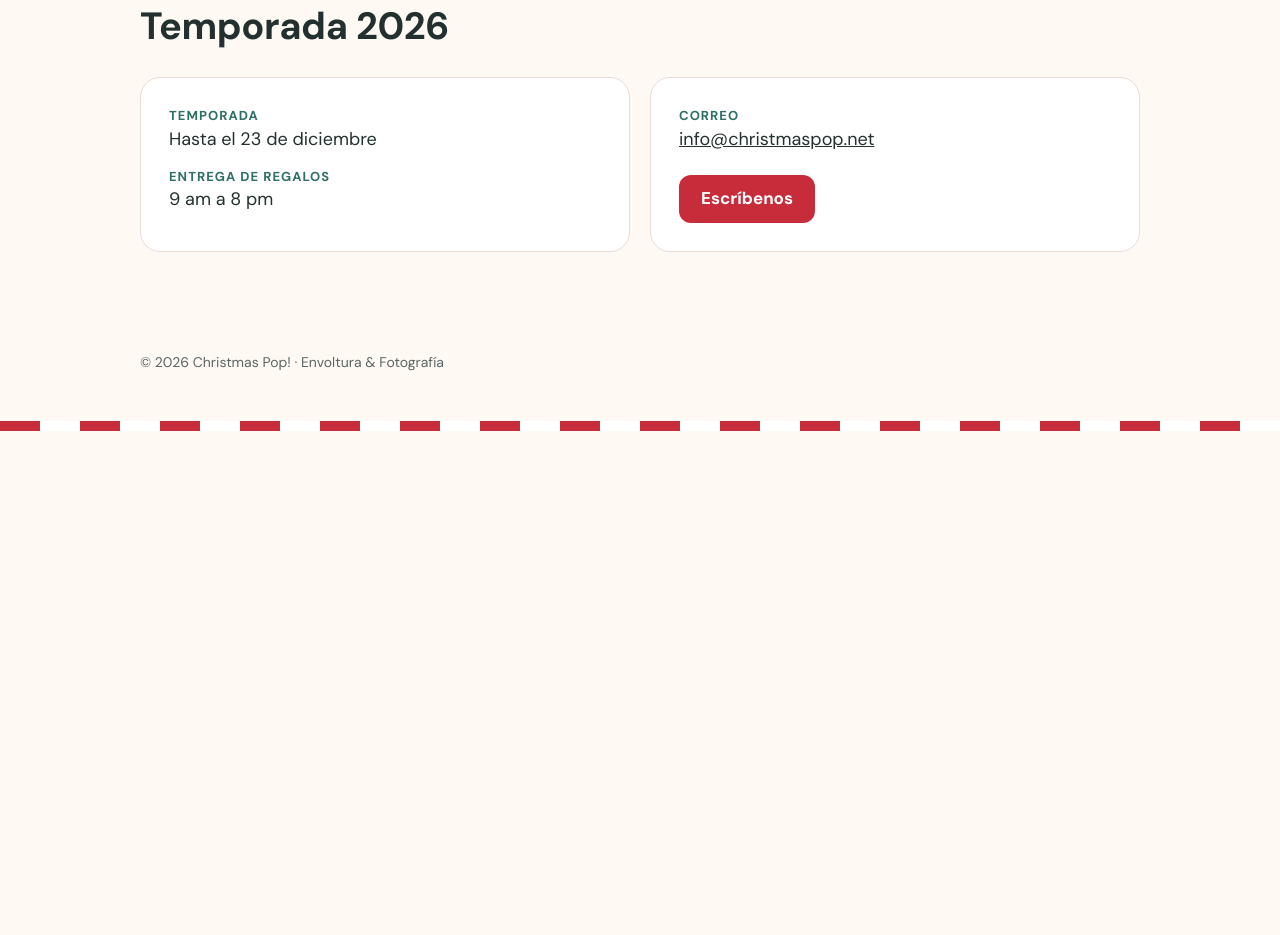
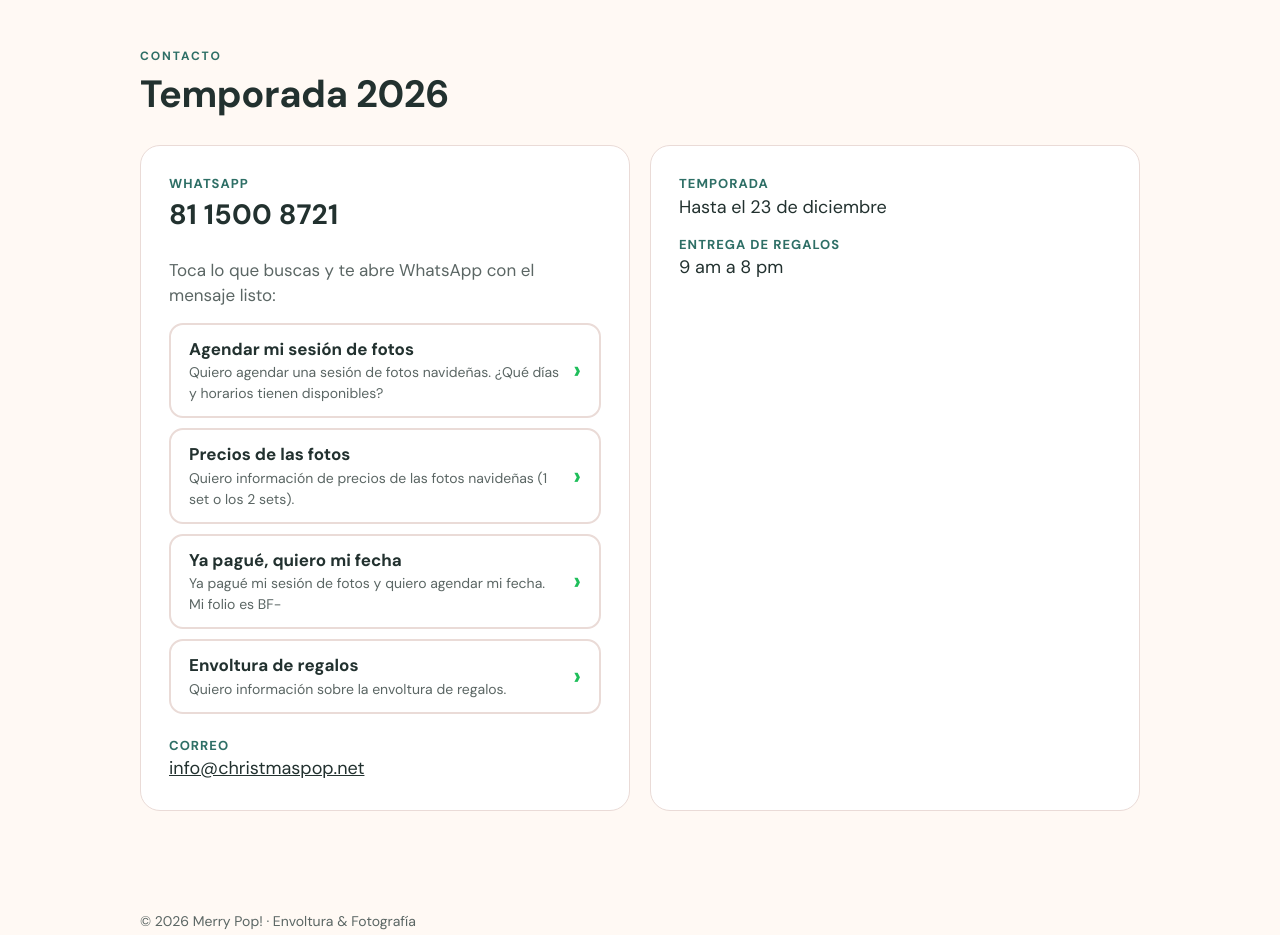
Before and after one commit to losfrijolesmonterrey-bit/christmaspop-web, a plain HTML site: page index.html in a window 1280 px wide. Shown: the part 1808-2743 px from the top of the page. Before the commit the page ends 2239 px from the top, so only its background shows below. Drawn offline with Linux system fonts and the light colour scheme.

Commit message:
Merry Pop! en la landing y WhatsApp +52 81 1500 8721 con mensajes prellenados (agendar fotos, precios, ya pagué, envoltura) y botón flotante
Co-Authored-By: Claude Opus 5.5 <noreply@anthropic.com>
Claude-Session: https://claude.ai/code/session_01Umqbqnzeyf1DQcSaWD13ho

```diff
--- a/index.html
+++ b/index.html
@@ -3,9 +3,9 @@
 <head>
 <meta charset="utf-8">
 <meta name="viewport" content="width=device-width, initial-scale=1">
-<title>Christmas Pop!</title>
+<title>Merry Pop!</title>
 <meta name="description" content="Envoltura de regalos y fotos navideñas. Deja tus regalos, nosotros los envolvemos y te los guardamos hasta Navidad.">
-<meta property="og:title" content="Christmas Pop! · Envoltura & Fotografía">
+<meta property="og:title" content="Merry Pop! · Envoltura & Fotografía">
 <meta property="og:description" content="Envolvemos tus regalos y te tomamos la foto navideña de la familia.">
 <link rel="preconnect" href="https://fonts.googleapis.com">
 <link rel="stylesheet" href="https://fonts.googleapis.com/css2?family=Dancing+Script:wght@700&family=DM+Sans:opsz,wght@9..40,400;9..40,500;9..40,700&display=swap">
@@ -88,7 +88,19 @@ dl{display:grid;gap:14px}
 dt{font-size:13px;font-weight:700;color:var(--teal);letter-spacing:.08em;text-transform:uppercase}
 dd{font-size:18px}
 
-footer{padding:36px 0 48px;color:var(--muted);font-size:14px}
+.wa{background:#25D366;color:#073B1D}
+.btn.wa:hover{background:#1EBE5A}
+.btn.wa svg{width:22px;height:22px;margin-right:10px;flex:0 0 22px}
+.wa-big{display:flex;align-items:center;gap:16px;flex-wrap:wrap;margin-bottom:22px}
+.wa-big .num{font-size:28px;font-weight:700;letter-spacing:.01em;text-decoration:none}
+.chips{display:grid;gap:10px}
+.chip{display:flex;align-items:center;justify-content:space-between;gap:12px;min-height:56px;padding:12px 18px;border:2px solid var(--line);border-radius:14px;background:#fff;text-decoration:none;font-weight:700}
+.chip:hover{border-color:#25D366}
+.chip small{display:block;font-weight:400;color:var(--muted);font-size:14px}
+.chip::after{content:"›";font-size:26px;color:#1EBE5A;line-height:1}
+.fab{position:fixed;right:18px;bottom:18px;z-index:9;display:flex;align-items:center;gap:10px;background:#25D366;color:#073B1D;font-weight:700;text-decoration:none;border-radius:999px;padding:14px 20px 14px 16px;box-shadow:0 8px 24px rgba(0,0,0,.22)}
+.fab svg{width:26px;height:26px}
+footer{padding:36px 0 96px;color:var(--muted);font-size:14px}
 footer .wrap{display:flex;justify-content:space-between;gap:16px;flex-wrap:wrap}
 
 @media (max-width:760px){
@@ -106,10 +118,11 @@ footer .wrap{display:flex;justify-content:space-between;gap:16px;flex-wrap:wrap}
 
 <header>
   <div class="wrap">
-    <a class="logo" href="#">Christmas Pop!<small>ENVOLTURA &amp; FOTOGRAFÍA</small></a>
+    <a class="logo" href="#">Merry Pop!<small>ENVOLTURA &amp; FOTOGRAFÍA</small></a>
     <nav>
       <a href="#servicios">Servicios</a>
       <a href="#visitanos">Contacto</a>
+      <a href="https://wa.me/528115008721?text=Hola%20Merry%20Pop%21%20Quiero%20informaci%C3%B3n%20de%20las%20fotos%20navide%C3%B1as." target="_blank" rel="noopener" style="color:#1A8F47;font-weight:700">WhatsApp</a>
     </nav>
   </div>
 </header>
@@ -121,7 +134,7 @@ footer .wrap{display:flex;justify-content:space-between;gap:16px;flex-wrap:wrap}
       <h1>Tú compras.<br>Nosotros lo dejamos <em>listo para Navidad.</em></h1>
       <p>Envolvemos tus regalos mientras sigues de compras y, si quieres, te los guardamos hasta Navidad para que nadie en casa los descubra. Aprovecha y llévate la foto navideña de la familia en nuestros sets.</p>
       <div class="btns">
-        <a class="btn pri" href="#visitanos">Contáctanos</a>
+        <a class="btn wa" href="https://wa.me/528115008721?text=Hola%20Merry%20Pop%21%20Quiero%20informaci%C3%B3n%20de%20las%20fotos%20navide%C3%B1as." target="_blank" rel="noopener"><svg viewBox="0 0 24 24" aria-hidden="true"><path fill="currentColor" d="M12 2a10 10 0 0 0-8.6 15.1L2 22l5-1.3A10 10 0 1 0 12 2zm0 18.2c-1.5 0-3-.4-4.3-1.2l-.3-.2-3 .8.8-2.9-.2-.3A8.2 8.2 0 1 1 12 20.2zm4.5-6.1c-.2-.1-1.5-.7-1.7-.8-.2-.1-.4-.1-.6.1l-.8 1c-.1.2-.3.2-.5.1-.7-.3-2.1-.9-3.2-2.6-.2-.4.2-.4.6-1.2.1-.2 0-.3 0-.4l-.8-1.8c-.2-.5-.4-.4-.6-.4h-.5c-.2 0-.4.1-.6.3-.2.2-.8.8-.8 2s.8 2.3.9 2.5c.1.2 1.6 2.5 4 3.5 1.5.6 2 .7 2.8.6.4-.1 1.5-.6 1.7-1.2.2-.6.2-1.1.1-1.2l-.2-.2z"/></svg>Escríbenos por WhatsApp</a>
         <a class="btn sec" href="#ticket">Ya tengo ticket</a>
       </div>
     </div>
@@ -168,6 +181,7 @@ footer .wrap{display:flex;justify-content:space-between;gap:16px;flex-wrap:wrap}
           <li>Puedes hacer un set o los dos.</li>
           <li>Las fotos te llegan en digital a tu correo.</li>
         </ul>
+        <div class="btns" style="margin-top:20px"><a class="btn wa" href="https://wa.me/528115008721?text=Hola%20Merry%20Pop%21%20Quiero%20agendar%20una%20sesi%C3%B3n%20de%20fotos%20navide%C3%B1as.%20%C2%BFQu%C3%A9%20d%C3%ADas%20y%20horarios%20tienen%20disponibles%3F" target="_blank" rel="noopener"><svg viewBox="0 0 24 24" aria-hidden="true"><path fill="currentColor" d="M12 2a10 10 0 0 0-8.6 15.1L2 22l5-1.3A10 10 0 1 0 12 2zm0 18.2c-1.5 0-3-.4-4.3-1.2l-.3-.2-3 .8.8-2.9-.2-.3A8.2 8.2 0 1 1 12 20.2zm4.5-6.1c-.2-.1-1.5-.7-1.7-.8-.2-.1-.4-.1-.6.1l-.8 1c-.1.2-.3.2-.5.1-.7-.3-2.1-.9-3.2-2.6-.2-.4.2-.4.6-1.2.1-.2 0-.3 0-.4l-.8-1.8c-.2-.5-.4-.4-.6-.4h-.5c-.2 0-.4.1-.6.3-.2.2-.8.8-.8 2s.8 2.3.9 2.5c.1.2 1.6 2.5 4 3.5 1.5.6 2 .7 2.8.6.4-.1 1.5-.6 1.7-1.2.2-.6.2-1.1.1-1.2l-.2-.2z"/></svg>Agendar por WhatsApp</a></div>
       </div>
     </div>
   </div>
@@ -204,18 +218,17 @@ footer .wrap{display:flex;justify-content:space-between;gap:16px;flex-wrap:wrap}
     <h2>Temporada 2026</h2>
     <div class="visit">
       <div class="card">
+        <dl><div><dt>WhatsApp</dt></div></dl>
+        <div class="wa-big"><a class="num" href="https://wa.me/528115008721?text=Hola%20Merry%20Pop%21%20Quiero%20informaci%C3%B3n%20de%20las%20fotos%20navide%C3%B1as." target="_blank" rel="noopener">81 1500 8721</a></div>
+        <p style="color:var(--muted);margin-bottom:14px">Toca lo que buscas y te abre WhatsApp con el mensaje listo:</p>
+        <div class="chips"><a class="chip" href="https://wa.me/528115008721?text=Hola%20Merry%20Pop%21%20Quiero%20agendar%20una%20sesi%C3%B3n%20de%20fotos%20navide%C3%B1as.%20%C2%BFQu%C3%A9%20d%C3%ADas%20y%20horarios%20tienen%20disponibles%3F" target="_blank" rel="noopener"><span>Agendar mi sesión de fotos<small>Quiero agendar una sesión de fotos navideñas. ¿Qué días y horarios tienen disponibles?</small></span></a><a class="chip" href="https://wa.me/528115008721?text=Hola%20Merry%20Pop%21%20Quiero%20informaci%C3%B3n%20de%20precios%20de%20las%20fotos%20navide%C3%B1as%20%281%20set%20o%20los%202%20sets%29." target="_blank" rel="noopener"><span>Precios de las fotos<small>Quiero información de precios de las fotos navideñas (1 set o los 2 sets).</small></span></a><a class="chip" href="https://wa.me/528115008721?text=Hola%20Merry%20Pop%21%20Ya%20pagu%C3%A9%20mi%20sesi%C3%B3n%20de%20fotos%20y%20quiero%20agendar%20mi%20fecha.%20Mi%20folio%20es%20BF-" target="_blank" rel="noopener"><span>Ya pagué, quiero mi fecha<small>Ya pagué mi sesión de fotos y quiero agendar mi fecha. Mi folio es BF-</small></span></a><a class="chip" href="https://wa.me/528115008721?text=Hola%20Merry%20Pop%21%20Quiero%20informaci%C3%B3n%20sobre%20la%20envoltura%20de%20regalos." target="_blank" rel="noopener"><span>Envoltura de regalos<small>Quiero información sobre la envoltura de regalos.</small></span></a></div>
+        <dl style="margin-top:22px"><div><dt>Correo</dt><dd><a href="mailto:info@christmaspop.net">info@christmaspop.net</a></dd></div></dl>
+      </div>
+      <div class="card">
         <dl>
           <div><dt>Temporada</dt><dd>Hasta el 23 de diciembre</dd></div>
           <div><dt>Entrega de regalos</dt><dd>9 am a 8 pm</dd></div>
         </dl>
-      </div>
-      <div class="card">
-        <dl>
-          <div><dt>Correo</dt><dd><a href="mailto:info@christmaspop.net">info@christmaspop.net</a></dd></div>
-        </dl>
-        <div class="btns" style="margin-top:22px">
-          <a class="btn pri" href="mailto:info@christmaspop.net">Escríbenos</a>
-        </div>
       </div>
     </div>
   </div>
@@ -224,9 +237,10 @@ footer .wrap{display:flex;justify-content:space-between;gap:16px;flex-wrap:wrap}
 
 <footer>
   <div class="wrap">
-    <span>© 2026 Christmas Pop! · Envoltura &amp; Fotografía</span>
+    <span>© 2026 Merry Pop! · Envoltura &amp; Fotografía</span>
   </div>
 </footer>
 <div class="stripe"></div>
+<a class="fab" href="https://wa.me/528115008721?text=Hola%20Merry%20Pop%21%20Quiero%20informaci%C3%B3n%20de%20las%20fotos%20navide%C3%B1as." target="_blank" rel="noopener" aria-label="Escríbenos por WhatsApp"><svg viewBox="0 0 24 24" aria-hidden="true"><path fill="currentColor" d="M12 2a10 10 0 0 0-8.6 15.1L2 22l5-1.3A10 10 0 1 0 12 2zm0 18.2c-1.5 0-3-.4-4.3-1.2l-.3-.2-3 .8.8-2.9-.2-.3A8.2 8.2 0 1 1 12 20.2zm4.5-6.1c-.2-.1-1.5-.7-1.7-.8-.2-.1-.4-.1-.6.1l-.8 1c-.1.2-.3.2-.5.1-.7-.3-2.1-.9-3.2-2.6-.2-.4.2-.4.6-1.2.1-.2 0-.3 0-.4l-.8-1.8c-.2-.5-.4-.4-.6-.4h-.5c-.2 0-.4.1-.6.3-.2.2-.8.8-.8 2s.8 2.3.9 2.5c.1.2 1.6 2.5 4 3.5 1.5.6 2 .7 2.8.6.4-.1 1.5-.6 1.7-1.2.2-.6.2-1.1.1-1.2l-.2-.2z"/></svg>WhatsApp</a>
 </body>
 </html>
```
